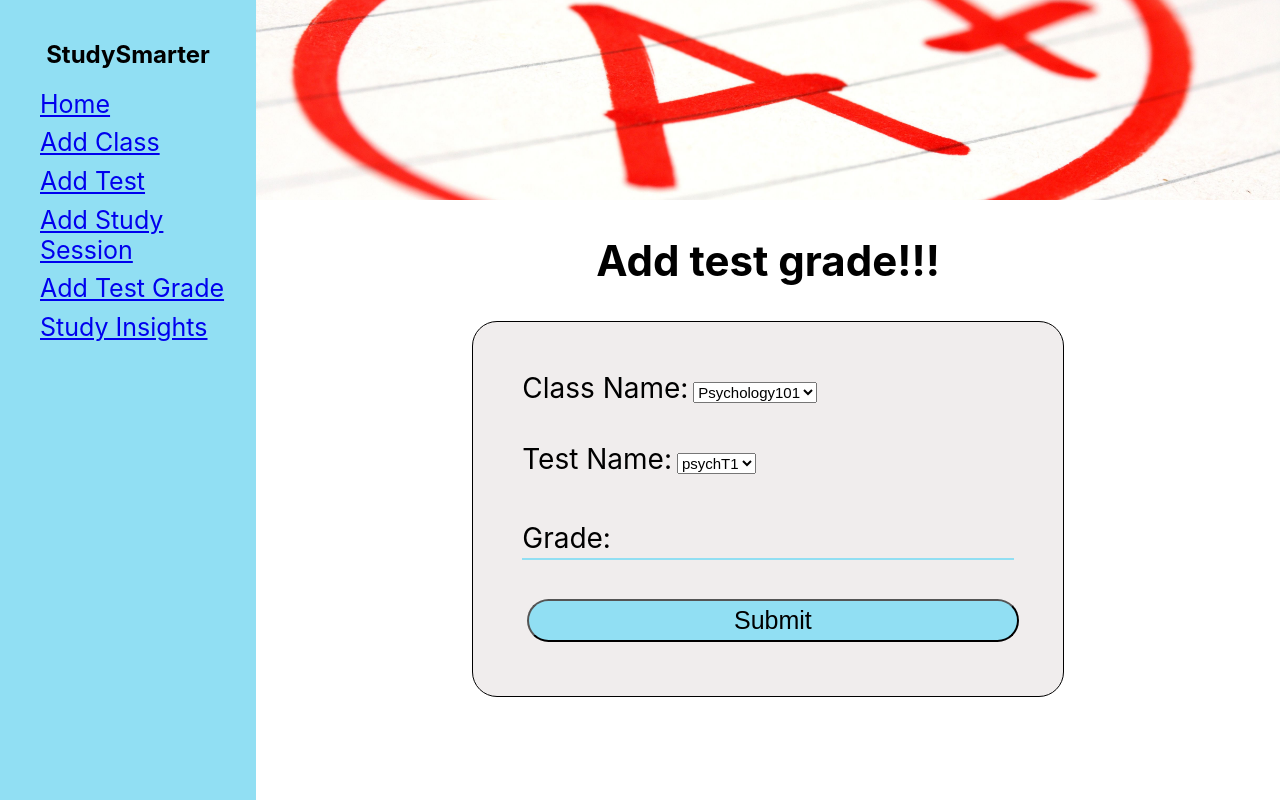
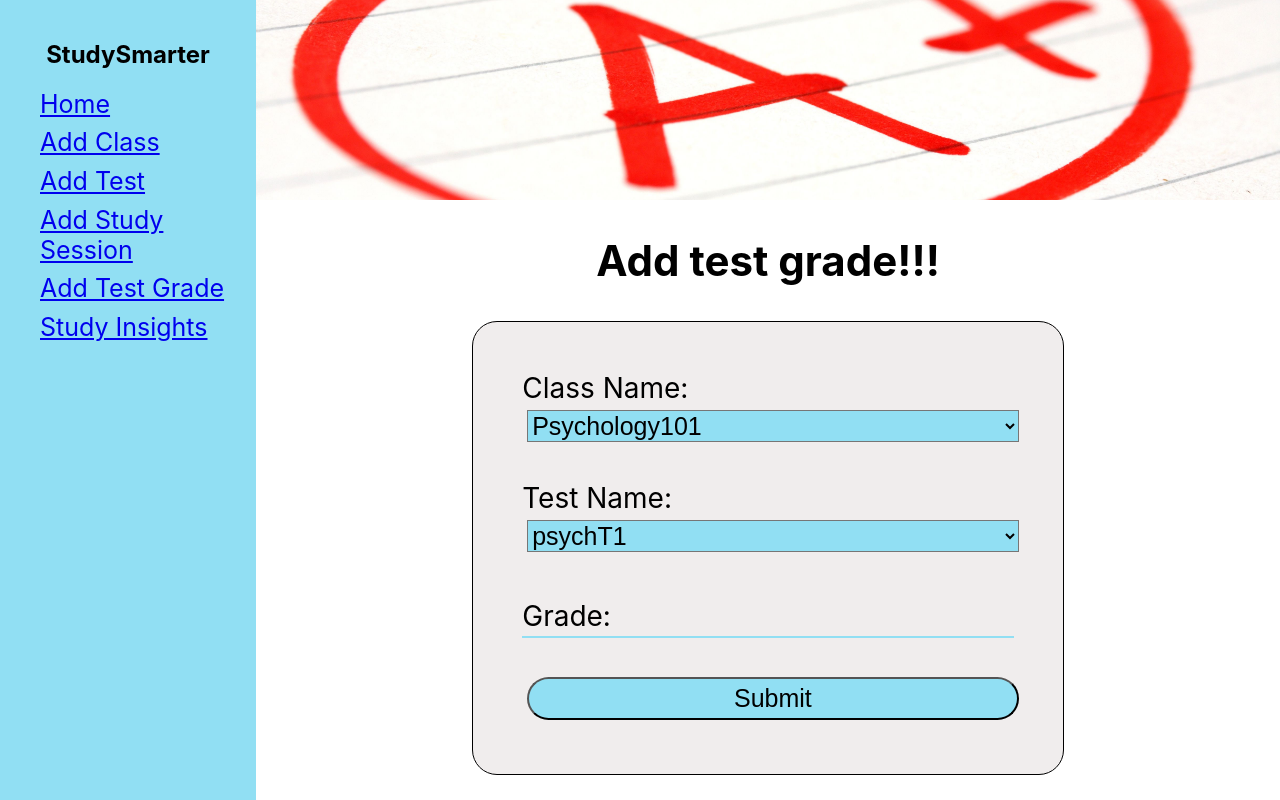
Before and after one commit to cparch/studySmarter, a React (Create React App) app: page /AddGrade in a window 1280 px wide. Built offline with nearby package versions, Linux system fonts and the light colour scheme.

Commit message:
Make css changes to all select elements

```diff
--- a/src/App.css
+++ b/src/App.css
@@ -53,3 +53,9 @@ Form {
   font-size: 25px;
   border-radius: 25px;
 }
+
+select {
+  width: 100%;
+  font-size: 25px;
+  background-color: rgb(145, 223, 243);
+}
--- a/src/Components/AddTest.css
+++ b/src/Components/AddTest.css
@@ -6,9 +6,3 @@
   background-size: cover;
   position: relative;
 }
-
-.select {
-  width: 100%;
-  font-size: 25px;
-  background-color: rgb(145, 223, 243);
-}
```
